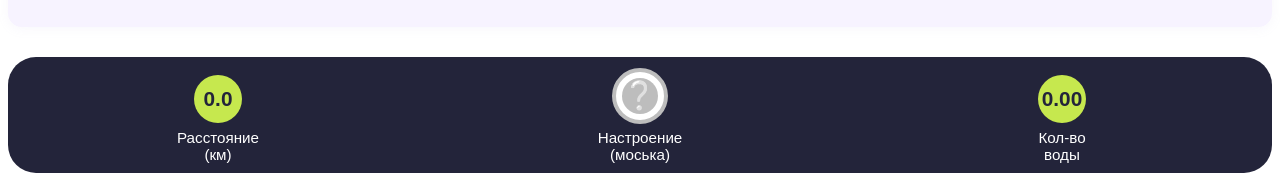
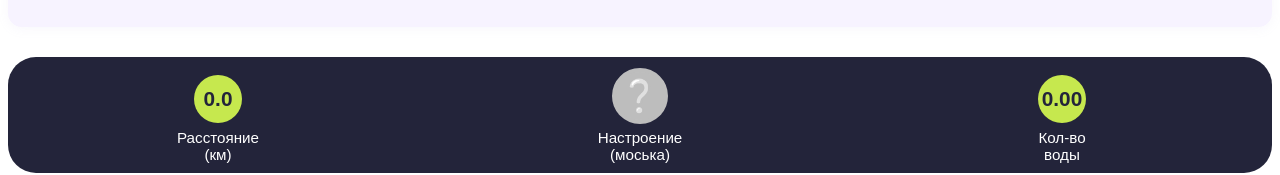
Before and after one commit to TOR2077/ZdorovoPopovich, a React (Create React App) app: page / in a window 1280 px wide. Shown: the part 395-570 px from the top of the page. Built offline with nearby package versions, Linux system fonts and the light colour scheme; sample sign-in values are in the browser's storage.

Commit message:
change value of dist and water 1.5

```diff
--- a/src/components/MoodPicker.jsx
+++ b/src/components/MoodPicker.jsx
@@ -18,25 +18,23 @@ export default function MoodPicker({ value, onChange }) {
     <div className="mood-picker-wrapper">
       <div
         className="stat-circle mood-emoji"
-        style={{ background: '#fff', border: `4px solid ${mood.color}`, width: 48, height: 48, fontSize: 28, cursor: 'pointer', display: 'flex', alignItems: 'center', justifyContent: 'center', position: 'relative' }}
+        style={{
+          background: hasValue ? mood.color : '#bdbdbd',
+          border: `4px solid ${mood.color}`,
+          width: 48,
+          height: 48,
+          fontSize: 32,
+          cursor: 'pointer',
+          display: 'flex',
+          alignItems: 'center',
+          justifyContent: 'center',
+          position: 'relative',
+          borderRadius: '50%'
+        }}
         onClick={() => setShowPicker((v) => !v)}
         title={mood.label}
       >
-        <span style={{
-          background: hasValue ? mood.color : '#bdbdbd',
-          borderRadius: '50%',
-          width: 36,
-          height: 36,
-          display: 'flex',
-          alignItems: 'center',
-          justifyContent: 'center',
-          color: '#23243a',
-          fontSize: 28,
-          position: 'absolute',
-          left: '50%',
-          top: '50%',
-          transform: 'translate(-50%, -50%)',
-        }}>{mood.emoji}</span>
+        {mood.emoji}
       </div>
       {showPicker && (
         <div className="mood-picker-horizontal">
@@ -44,7 +42,18 @@ export default function MoodPicker({ value, onChange }) {
             <div
               key={m.label}
               className="mood-option"
-              style={{ background: m.color, color: '#fff', fontSize: 28, border: value === idx ? '2px solid #333' : 'none', display: 'flex', alignItems: 'center', justifyContent: 'center' }}
+              style={{
+                background: m.color,
+                color: '#fff',
+                fontSize: 32,
+                border: value === idx ? '2px solid #333' : 'none',
+                display: 'flex',
+                alignItems: 'center',
+                justifyContent: 'center',
+                width: 48,
+                height: 48,
+                borderRadius: '50%'
+              }}
               onClick={() => { onChange(idx); setShowPicker(false); }}
               title={m.label}
             >
```
